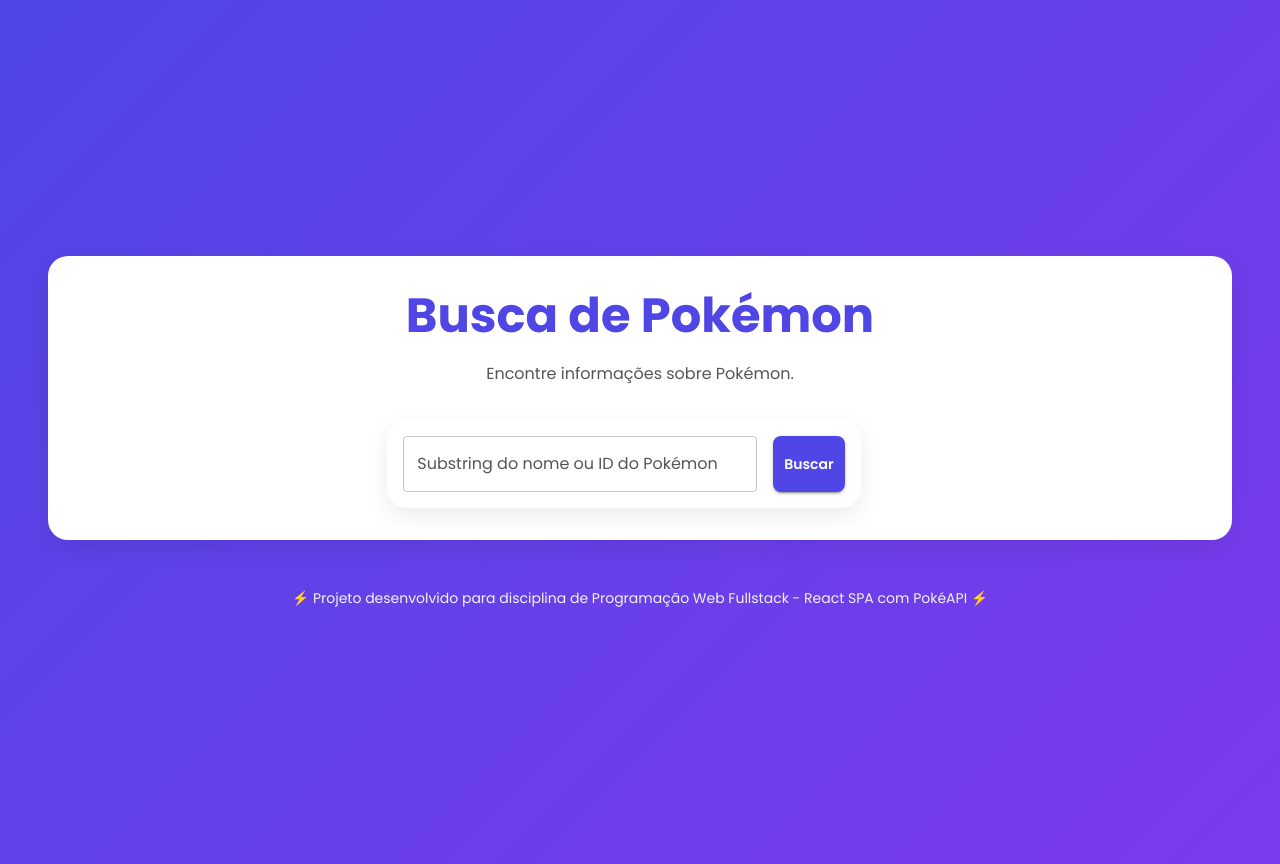
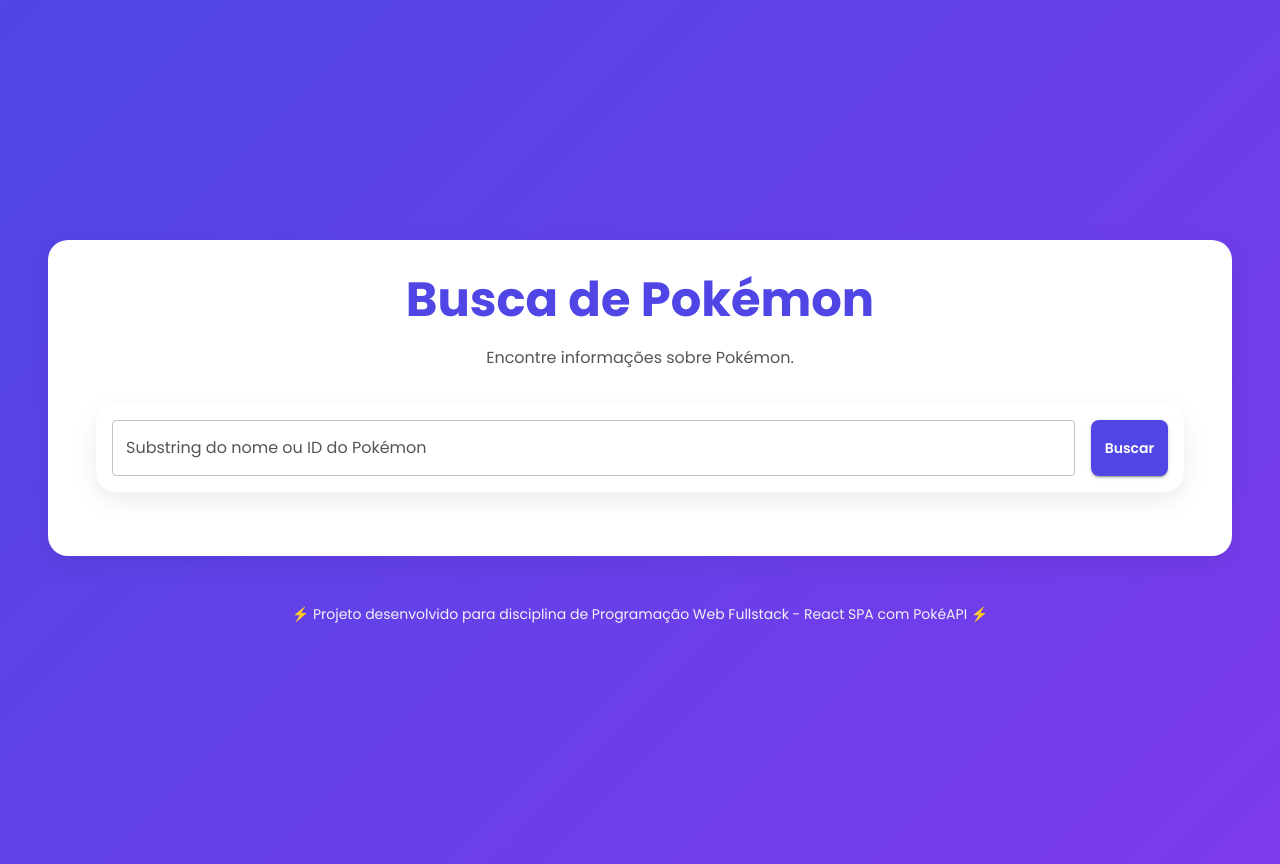
Before and after one commit to Edumachdo/poke_projeto1_fullstack, a React (Vite) app: page / in a window 1280 px wide. Built offline with nearby package versions, Linux system fonts and the light colour scheme.

Commit message:
Corrigir layout para que resultados fiquem sempre abaixo da busca

```diff
--- a/src/App.css
+++ b/src/App.css
@@ -51,6 +51,7 @@
   display: flex;
   gap: 16px;
   margin-bottom: 0;
+  width: 100%;
 }
 
 /* PokemonCard styles */
--- a/src/App.jsx
+++ b/src/App.jsx
@@ -29,7 +29,7 @@
             Encontre informações sobre Pokémon.
           </Typography>
         </Box>
-        <Grid container spacing={4} className="app-grid">
+        <Grid container spacing={4} direction="column" className="app-grid">
           <Grid item xs={12}>
             <SearchForm />
           </Grid>
```
